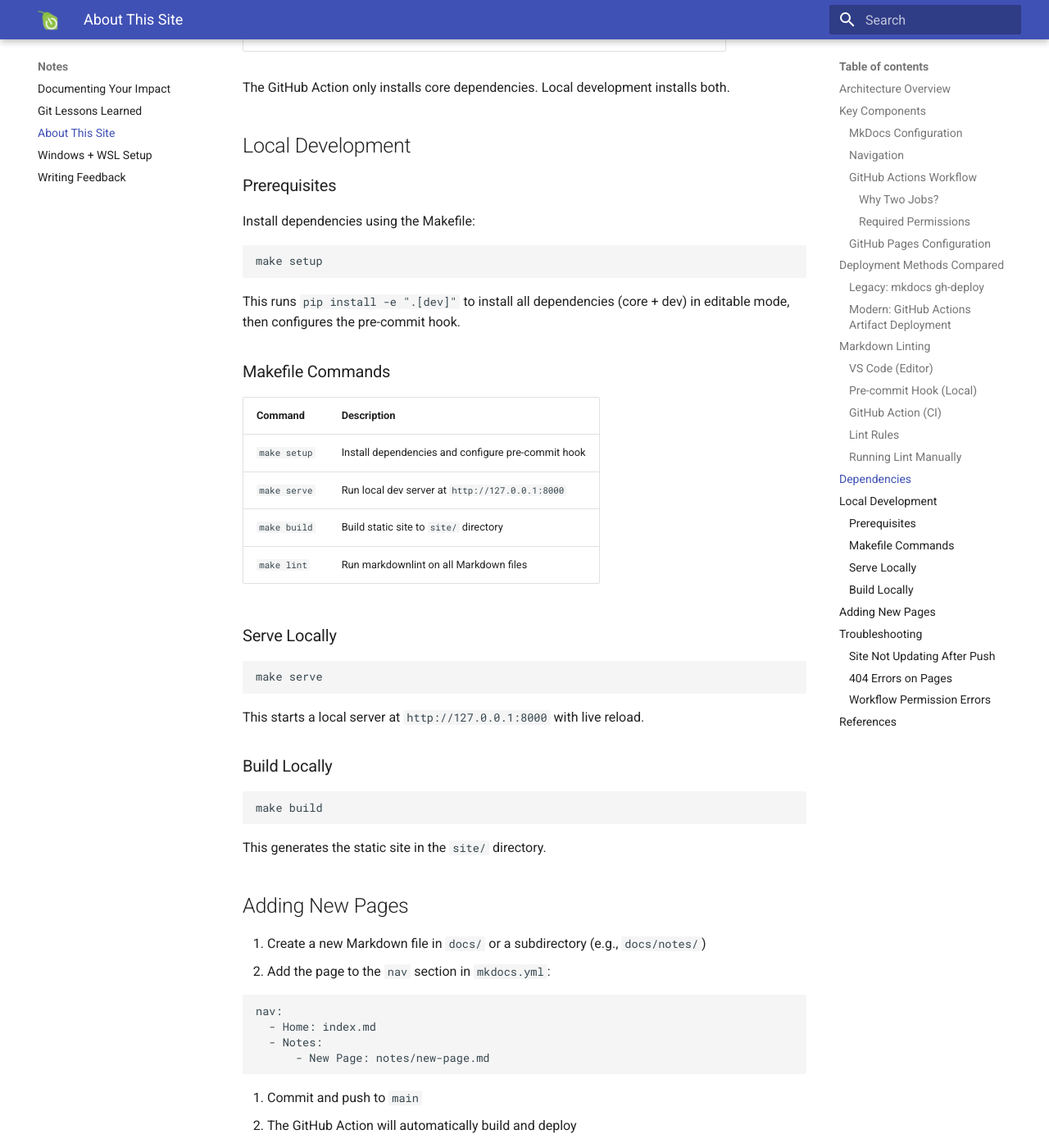
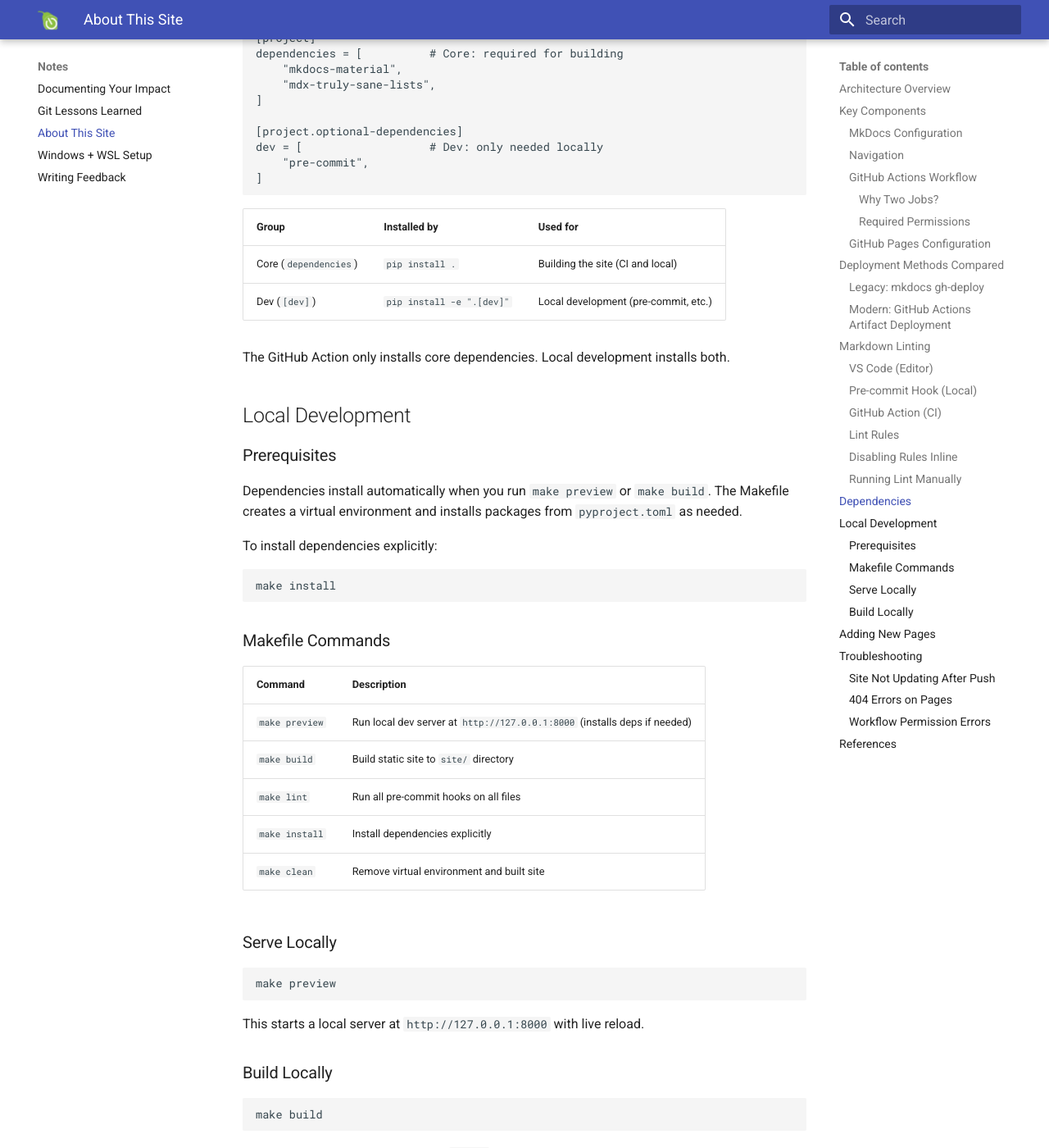
Before and after one commit to paretech/docs, an MkDocs documentation site: the page built from docs/notes/site-setup.md, in a window 1280 px wide and 1400 px high, scrolled down 5699 px. Shown: the whole window at 82% size. Built offline with MkDocs 1.6.1 and Material for MkDocs 9.7.7, drawn with Linux system fonts in a browser that asks for light colours; some of the changed text lies outside the part shown.

Commit message:
Update for as-built

````diff
--- a/docs/notes/site-setup.md
+++ b/docs/notes/site-setup.md
@@ -159,7 +159,7 @@
 
 The hook auto-fixes issues when possible. If fixes are applied, the commit is blocked so you can review and re-commit.
 
-**Setup required**: Run `make setup` (see [Local Development](#local-development)).
+**Setup required**: Run `pre-commit install` after installing dependencies (see [Local Development](#local-development)).
 
 ### GitHub Action (CI)
 
@@ -185,6 +185,20 @@
 
 **Documentation**: [markdownlint rules](https://github.com/DavidAnson/markdownlint/blob/main/doc/Rules.md)
 
+### Disabling Rules Inline
+
+To bypass a rule for a specific section, use HTML comments:
+
+```markdown
+<!-- markdownlint-disable MD033 -->
+<script>
+// inline HTML that would normally trigger MD033
+</script>
+<!-- markdownlint-enable MD033 -->
+```
+
+This keeps the rule active elsewhere while allowing exceptions where needed (e.g., the Game of Life on the home page).
+
 ### Running Lint Manually
 
 To check specific files outside of pre-commit or CI:
@@ -193,7 +207,7 @@
 npx markdownlint-cli2 docs/notes/site-setup.md
 ```
 
-Or lint all Markdown files:
+Or run all pre-commit hooks (including markdownlint) on all files:
 
 ```bash
 make lint
@@ -227,27 +241,28 @@
 
 ### Prerequisites
 
-Install dependencies using the Makefile:
+Dependencies install automatically when you run `make preview` or `make build`. The Makefile creates a virtual environment and installs packages from `pyproject.toml` as needed.
+
+To install dependencies explicitly:
 
 ```bash
-make setup
+make install
 ```
-
-This runs `pip install -e ".[dev]"` to install all dependencies (core + dev) in editable mode, then configures the pre-commit hook.
 
 ### Makefile Commands
 
 | Command | Description |
 |---------|-------------|
-| `make setup` | Install dependencies and configure pre-commit hook |
-| `make serve` | Run local dev server at `http://127.0.0.1:8000` |
+| `make preview` | Run local dev server at `http://127.0.0.1:8000` (installs deps if needed) |
 | `make build` | Build static site to `site/` directory |
-| `make lint` | Run markdownlint on all Markdown files |
+| `make lint` | Run all pre-commit hooks on all files |
+| `make install` | Install dependencies explicitly |
+| `make clean` | Remove virtual environment and built site |
 
 ### Serve Locally
 
 ```bash
-make serve
+make preview
 ```
 
 This starts a local server at `http://127.0.0.1:8000` with live reload.
````
